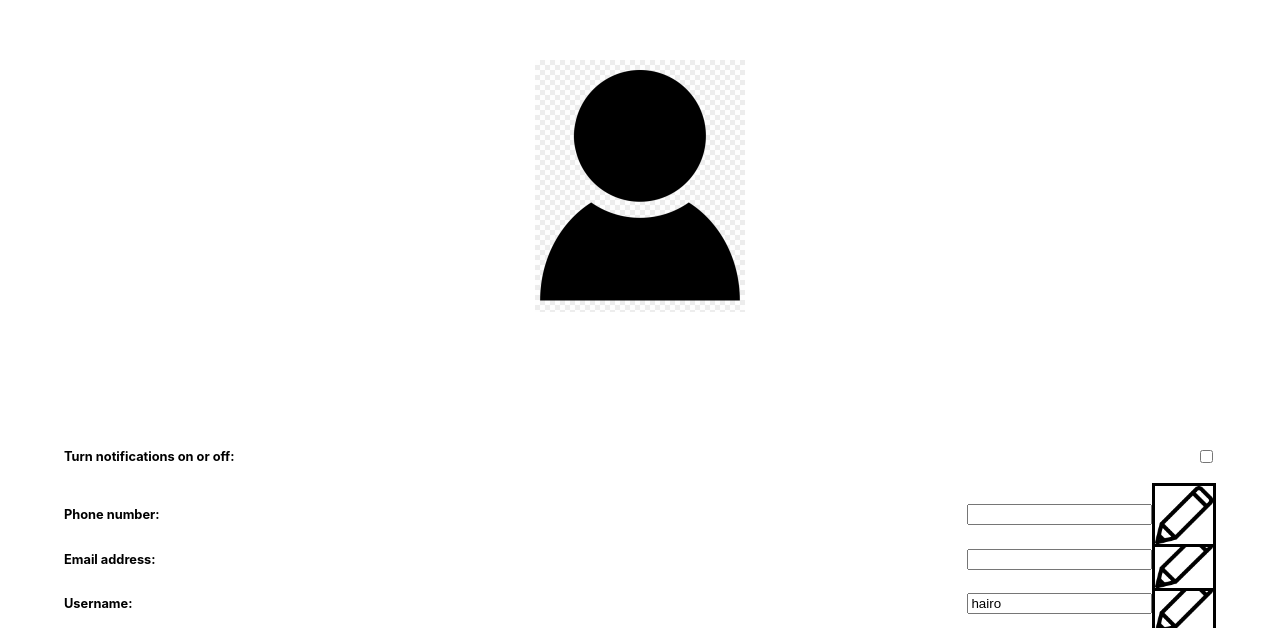
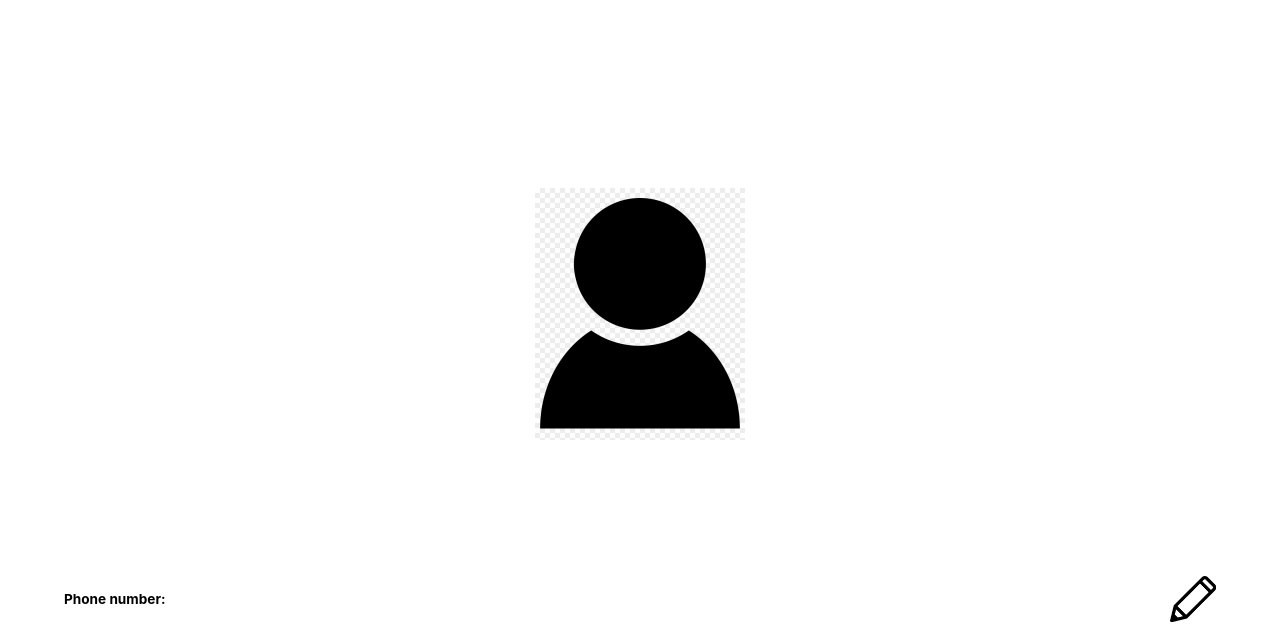
Before and after one commit to WaterMyPlants-TeamPlants/Front-End, a React (Create React App) app: page / in a window 1280 px wide. Shown: the part 324-952 px from the top of the page. Built offline with nearby package versions, Linux system fonts and the light colour scheme.

Commit message:
added save button

```diff
--- a/src/components/edit-user.js
+++ b/src/components/edit-user.js
@@ -1,12 +1,14 @@
 import React, { useState } from "react";
 import Styled from "styled-components";
+import axios from "axios";
 
+//imported images
 import pencil from "../logos/pencil.png";
 import user from "../logos/User.png";
 
 
-const UserValues = { //can use user values here instead of empty strigns
-    username: "hairo",
+const UserInfo = {
+    username: "",
     email: "",
     phone: "",
     notifications: "",
@@ -14,7 +16,7 @@ const UserValues = { //can use user values here instead of empty strigns
 
 
 const EditUser = () => {
-    const [edit, setEdit] = useState(UserValues)
+    const [edit, setEdit] = useState(UserInfo)
 
     const Change = (evt) => {
         const correctValue = evt.target.type === "checkbox" ? evt.target.checked :
@@ -23,10 +25,22 @@ const EditUser = () => {
         console.log(correctValue)
     }
 
+    const Save = (evt) => {
+        evt.preventDefault();
+        axios
+        .post(``)
+        .then(res =>{
+
+        })
+        .catch(err => console.log(err))
+    }
+
+
+
     return(
-        <EditForm>
+        <EditForm onSubmit={Save}>
             <div className="user"><img id="userPic" src={user} alt="user"/></div>
-            <label><h2>Username:</h2>
+            <label className="username"><h2>Username:</h2>
                 <input
                 type="text"
                 name="username"
@@ -53,14 +67,16 @@ const EditUser = () => {
                 /><img id="pencil" src= {pencil} alt="edit pencil"/>
             </label>
             <br/>
-            <label><h2>Turn notifications on or off:</h2><br/>
+            <label className="notifications"><h2>Turn notifications on or off:</h2><br/>
                 <input
+                id="checkbox"
                 type="checkbox"
                 name="notifications"
                 onChange={Change}
                 value={edit.notifications}
                 />
             </label>
+            <button>Save</button>
         </EditForm>
     )
 }
@@ -71,15 +87,15 @@ flex-direction: column;
 align-items: center;
 
 #pencil {
-    width: 5%;
+    width: 4%;
     height: 3%;
-    border: solid black;
+    /* border: solid black; */
 }
 #userPic {
     width: 25%;
 }
 .user {
-    margin-top: 30%;
+    margin-top: 40%;
     margin-bottom: 20%;
 }
 
@@ -92,10 +108,19 @@ label {
     margin-bottom: -10%;
 }
 
+.username {
+    display:flex;
+    justify-content: end;
+}
+
+.notifications {
+    margin-top: 19%;
+}
+
 h2 {
     display: flex;
     justify-content: flex-start;
-    font-size:80%;
+    font-size:85%;
     /* border: solid black; */
     width:100%;
 }
@@ -103,8 +128,12 @@ h2 {
 input {
     display: flex;
     flex-direction: right;
-    height: 6%;
+    border:0;
     /* border: solid black; */
+}
+
+button {
+    margin-top: 20%;
 }
 
 `
```
Also changed, not shown: 1 other file (tests, documents, lock files or other folders).
